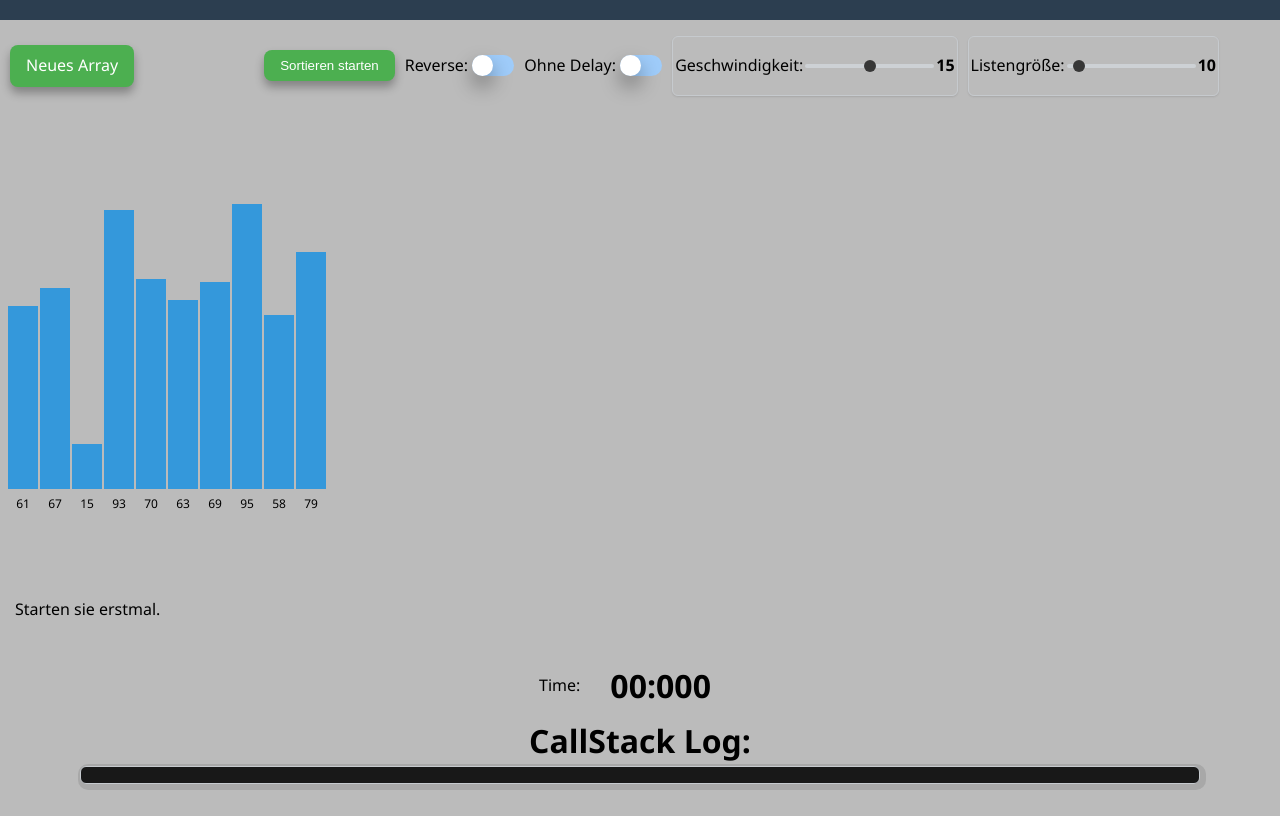
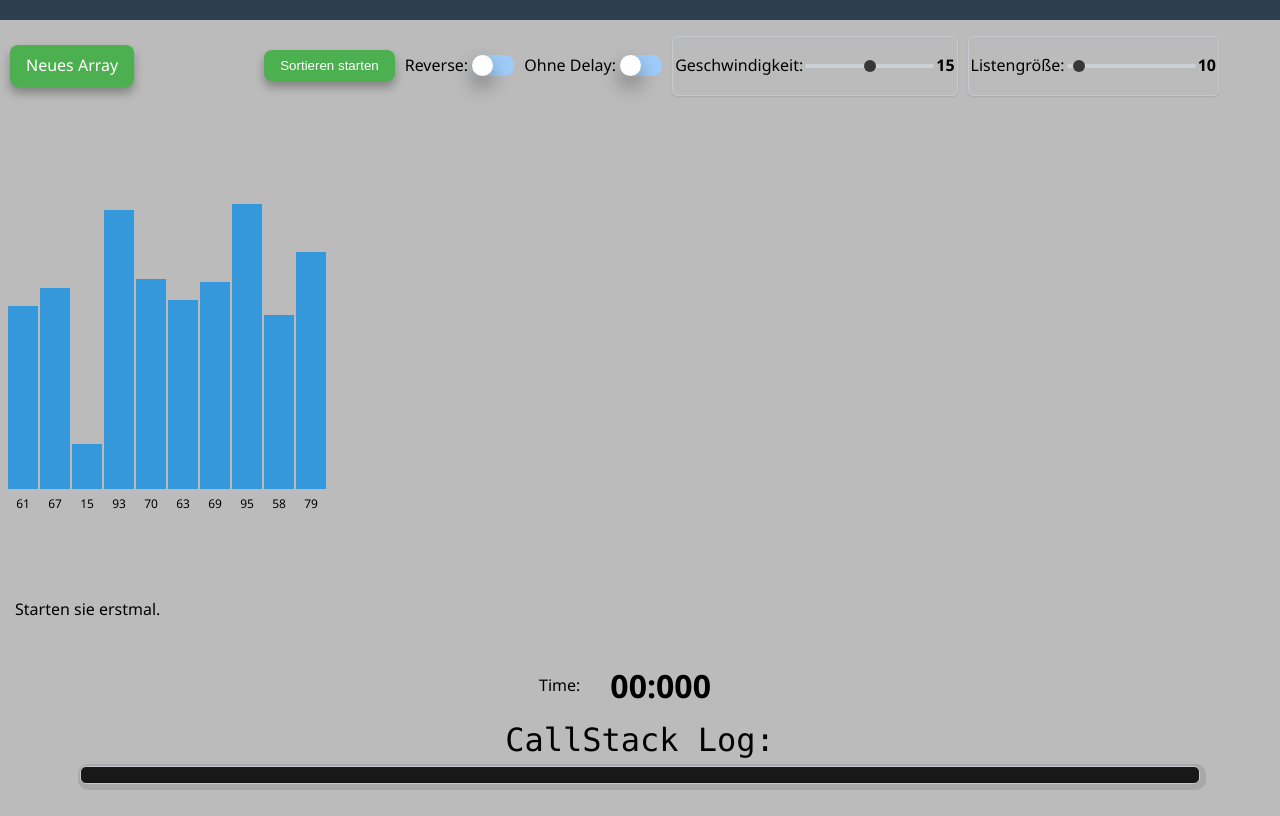
Before and after one commit to NamakiXVI/MergeSortWebsite, a plain HTML site: page index.html in a window 1280 px wide. Shown: the part 106-922 px from the top of the page. Drawn offline with Linux system fonts and the light colour scheme.

Commit message:
font update

```diff
--- a/mergesort.css
+++ b/mergesort.css
@@ -381,7 +381,7 @@ footer .demo a {
   justify-content: center;
   align-items: center;
   font-size: 2rem;
-  font-weight: 1000;
+  font-family: Consolas,monaco,monospace;
 }
 
 .CallStackLog{
```
